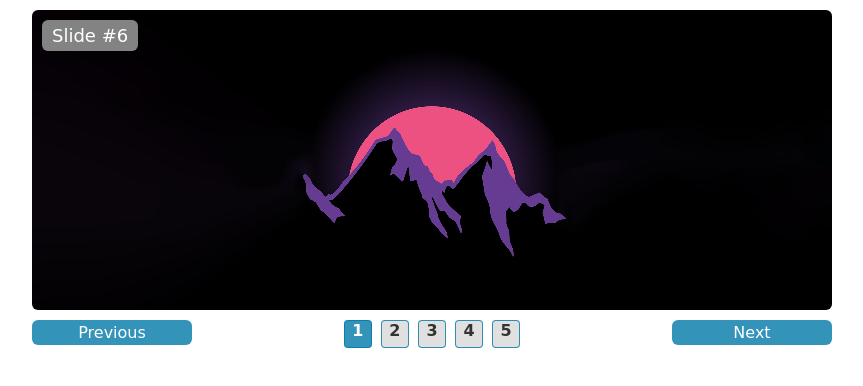
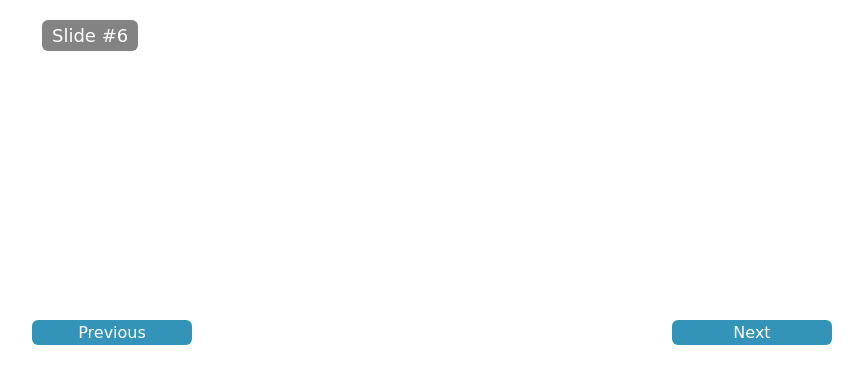
Before and after one commit to Enaifuos17/Image_Slider, a plain HTML site: page index.html in a window 1280 px wide. Shown: the whole page, without its empty margins (208-1071 px from the left). Drawn offline with Linux system fonts and the light colour scheme.

Commit message:
remove elements from html to do it with JS

```diff
--- a/index.html
+++ b/index.html
@@ -12,7 +12,7 @@
     <!-- container -->
     <div class="slider-container">
       <div id="slide-number" class="slide-number">Slide #6</div>
-      <img class="active" src="images/img-01.jpg" alt="" />
+      <img src="images/img-01.jpg" alt="" />
       <img src="images/img-02.jpg" alt="" />
       <img src="images/img-03.jpg" alt="" />
       <img src="images/img-04.jpg" alt="" />
@@ -21,15 +21,7 @@
     <!-- controls -->
     <div class="slider-controls">
       <span id="prev" class="prev">Previous</span>
-      <span id="indicators" class="indicators">
-        <ul>
-          <li class="active">1</li>
-          <li>2</li>
-          <li>3</li>
-          <li>4</li>
-          <li>5</li>
-        </ul>
-      </span>
+      <span id="indicators" class="indicators"> </span>
       <span id="next" class="next">Next</span>
     </div>
     <!-- js file -->
```
